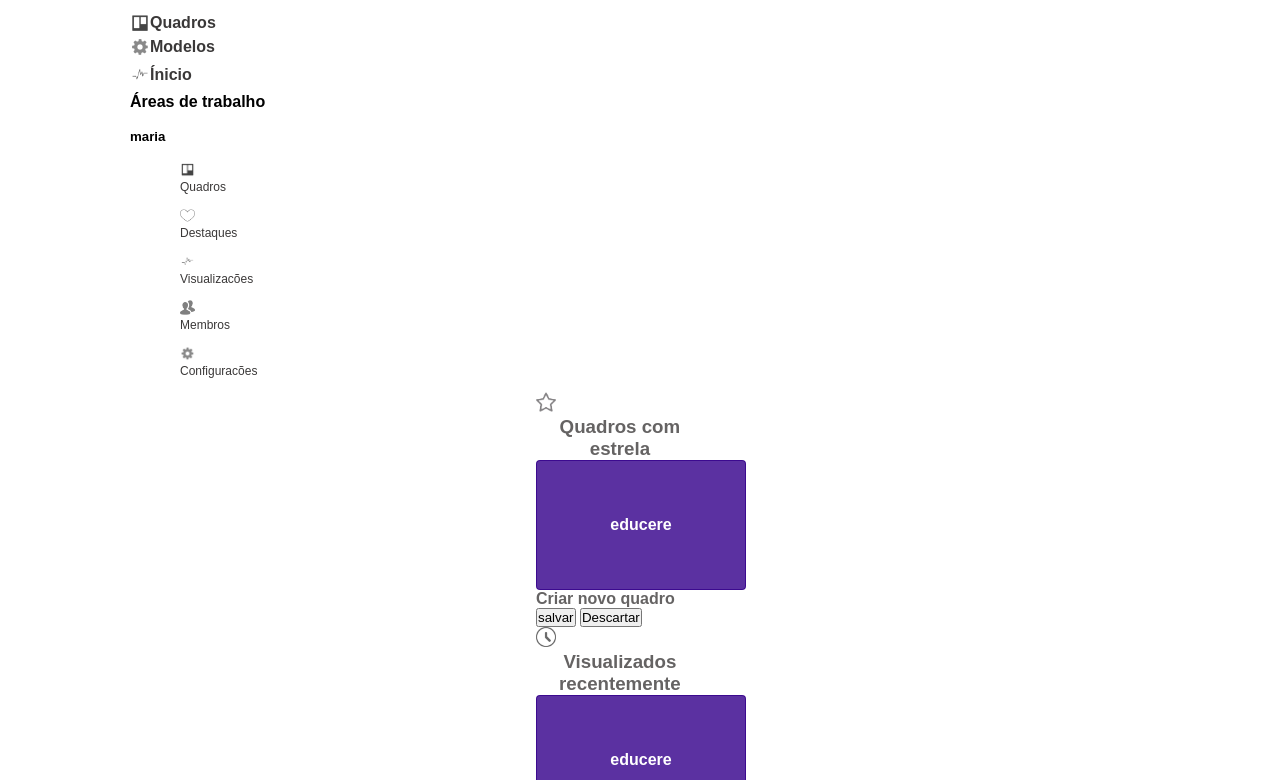
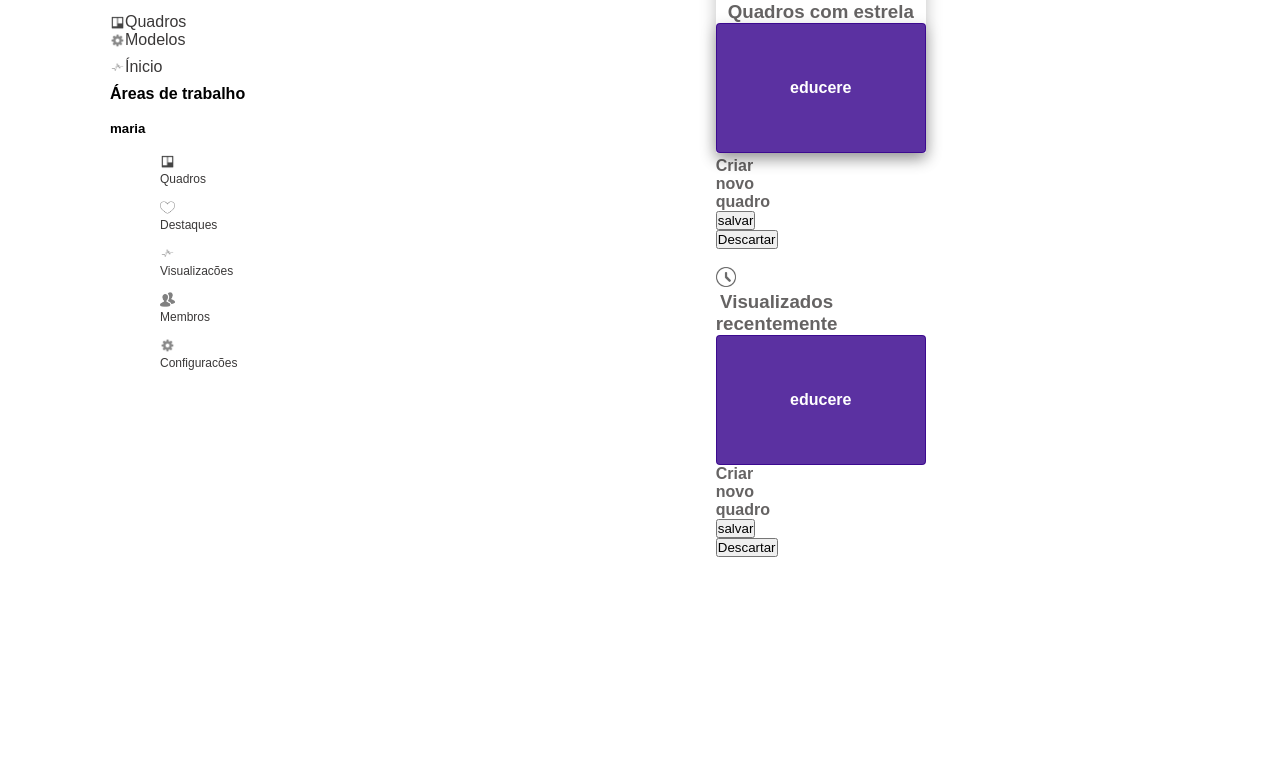
Before and after one commit to mari7779/TRELLO., a plain HTML site: page trello.html in a window 1280 px wide. Shown: the part 79-859 px from the top of the page. After the commit the page ends 800 px from the top, so only its background shows below. Drawn offline with Linux system fonts and the light colour scheme.

Commit message:
Add files via upload

```diff
--- a/style2.css
+++ b/style2.css
@@ -214,8 +214,18 @@ background-color: #abbaff94;
     width: 20px;
 }
 
+.side .qua .quadros img{
+    width: 15px;
+    height: 15px;
+}
+.side .qua .quadros .quaqua .molmol .iniini .areas .ar .sideside ul li a{
+    text-decoration: none;
+    display: flex;
+    list-style: none;
+}
 
-.areas main h5 h4{
+
+.areas .ar h5 h4{
     text-decoration: none;
     display: flex;
     list-style: none;
@@ -224,7 +234,7 @@ background-color: #abbaff94;
     justify-content: flex-start;
     color: rgba(8, 5, 5, 0.116);
 }
-.areas main ul li a {
+.areas ul li a {
     display: flex;
     list-style: none;
     justify-content: flex-start;
@@ -232,24 +242,42 @@ background-color: #abbaff94;
     transition: 0.3s all;
 }
 
-.areas main ul li a:hover{
+.qua ul li a{
+    display: flex;
+    list-style: none;
+    justify-content: flex-start;
+    color: rgba(8, 5, 5, 0.795);
+    transition: 0.3s all;
+}
+
+.side{
+    padding-left: 110px;
+}
+
+.areas ul li a:hover{
     color: rgba(8, 5, 5, 0.932);
 }
 
-.areas main ul img{
+.areas ul .sideside img{
     width: 15px;
     height: 15px;
 }
 
 .main .principal{
-    display: flex;
+    display: inline-block;
+     width: 50%;
     font-family: Arial, Helvetica, sans-serif;
     grid-template-columns: 1fr 1fr;
     align-items: center;
     justify-content: center;
+    padding-right: 300px;
+
 }
+
+
 .main .principal .titulo{
     max-width: 70%;
+    display: inline-block;
     color: rgba(8, 5, 5, 0.623);
     font-weight: bold;
     margin: 0 auto;
@@ -257,13 +285,18 @@ background-color: #abbaff94;
 .main .principal .titulo img{
     width: 20px;
     align-items: center;
+    display: inline-block;
 }
 .main .principal .titulo h3{
     text-align: center;
 }
 
+.areas .main{
+    display: inline-block  !important;
+}
+
 .quadro {
-
+    display: inline-block;
   width: 210px;
   height: 130px;
   border-radius: 4px;
@@ -295,7 +328,9 @@ background-color: #abbaff94;
 }
 
 .main .principal .titulo .quadro1{
-    display: inline;
+    display: inline-block;
+    box-shadow: 0px 5px 15px rgba(0,0,0, 0.25);
+    gap: 12px;
 }
 .main .principal .titulo .quadro1 .educere{
     border: 1px solid #35008bce;
@@ -306,22 +341,37 @@ background-color: #abbaff94;
   border-radius: 4px;
   position: relative;
   overflow: hidden;
+  background-position: center;
+  background-size: cover;
+  box-shadow: 0px 5px 15px rgba(0,0,0, 0.25);
+  gap: 12px;
+
 }
 
 .main .principal .titulo .quadro1 .educere p{
     list-style: none;
     text-decoration: none;
     color: white;
+    text-align: center;
     position: absolute;
   top: 50%;
   left: 50%;
   transform: translate(-50%, -50%);
 }
 
-.side {
+.side{
+    float: left;
+}
+.side .main{
     padding-left: 130px;
-    display: grid;
+    display: inline-block;
 }
+
+.main{
+    float:right;
+}
+
+
 
 .side .areas .sideside{
     font-size: 12px;
@@ -329,8 +379,8 @@ background-color: #abbaff94;
     padding-left: 50px;
 }
 
-.side .qua .quadros .quaqua{
-    display: inline-flex;
+.quadros .quaqua{
+    display: flex;
     align-items: center;
 }
 
@@ -341,7 +391,7 @@ background-color: #abbaff94;
     border-radius: 3px;
     }
 
-.side .qua .quadros .molmol{
+.quadros .molmol{
     display: flex;
     align-items: center;
 }
@@ -353,7 +403,7 @@ background-color: #abbaff94;
     width: 100px;
     }
 
-.side .qua .quadros .iniini{
+.quadros .iniini{
     display: flex;
     align-items: center;
 }
@@ -405,8 +455,8 @@ background-color: #abbaff94;
   transform: translate(-50%, -50%);
 }
 
-.main #conteudo-geral{
-    display: flex;
-    padding-bottom: 1500px;
-    padding-left: 500px;
+.main {
+    display: inline-block;
+
+    padding-left: 400px;
 }
--- a/trello.html
+++ b/trello.html
@@ -3,7 +3,7 @@
 <head>
     <meta charset="UTF-8">
     <meta name="viewport" content="width=device-width, initial-scale=1.0">
-    <link href="style2.css" rel="stylesheet">
+    <link rel="stylesheet" href="style2.css">
     <link rel="stylesheet" href="https://cdnjs.cloudflare.com/ajax/libs/font-awesome/4.7.0/css/font-awesome.min.css">
     <link rel="icon" type="image/x-icon" href="imgs/icone-removebg-preview11111.png">
     <link rel="stylesheet" href="font/font.css">
@@ -70,20 +70,18 @@
 
                 </div>
               </nav>
-                <!--header-->
-
-
             </div>
         </header>
         </div>
 
-        <main class="side">
+        <div class="side">
             <div class="qua">
-                <main class="quadros">
+                <div class="quadros">
                 <ul><br><br>
                   <div class="quaqua">
                     <img src="imgs/quadros.png">
-                    <li><a href="quadros.html">Quadros</a></li><br>
+                    <li><a href="quadros.html">Quadros</a></li>
+                    <br>
                   </div>
 
                   <div class="molmol">
@@ -97,12 +95,12 @@
                   </div>
 
                 </ul>
-            </main>
+              </div>
         </div>
 
 
         <div class="areas">
-            <main>
+
                 <div class="ar">
                 <h4>Áreas de trabalho</h4><br>
 
@@ -126,13 +124,11 @@
                       <a href="#">Configuracões</a></li><br>
                     </div>
                 </ul>
-
-            </main>
           </div>
-        </main>
+        </div>
 
 
-    <main class="main">
+    <div class="main">
         <article id="conteudo-geral">
             <section class="principal">
                     <div class="titulo">
@@ -153,9 +149,9 @@
                         </div>
                       </section>
 
-
-                      <img src="imgs/icone-d-horloge-gris-removebg-preview.png">
-                        <h3>Visualizados recentemente</h3>
+<br>
+                      <img src="imgs/icone-d-horloge-gris-removebg-preview.png" style="display: inline-block;">
+                        <h3 style="display: inline-block;">Visualizados recentemente</h3>
                       <div class="visu">
                         <A href="quadros.html"><p>educere</p></A>
                       </div>
@@ -167,12 +163,12 @@
                           <button type="submit" class="btn btn-warning" onclick="botaoExcluir(event)">Descartar</button>
                       </div>
                     </section>
-
+                    </div>
 
 
             </section>
         </article>
-    </main>
+    </div>
     <script src="javascript.js"></script>
     <script src="js2.js"></script>
 </body>
```
